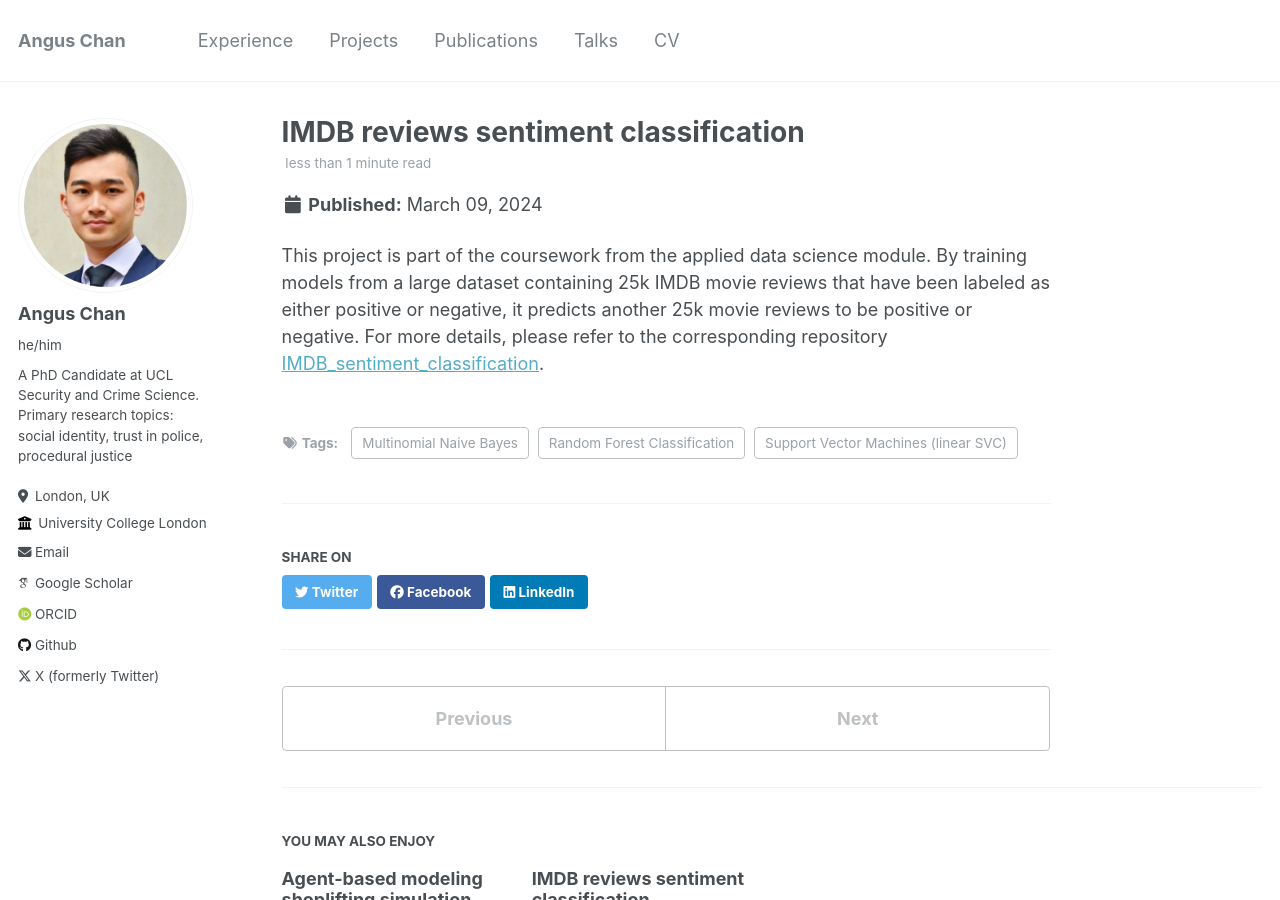
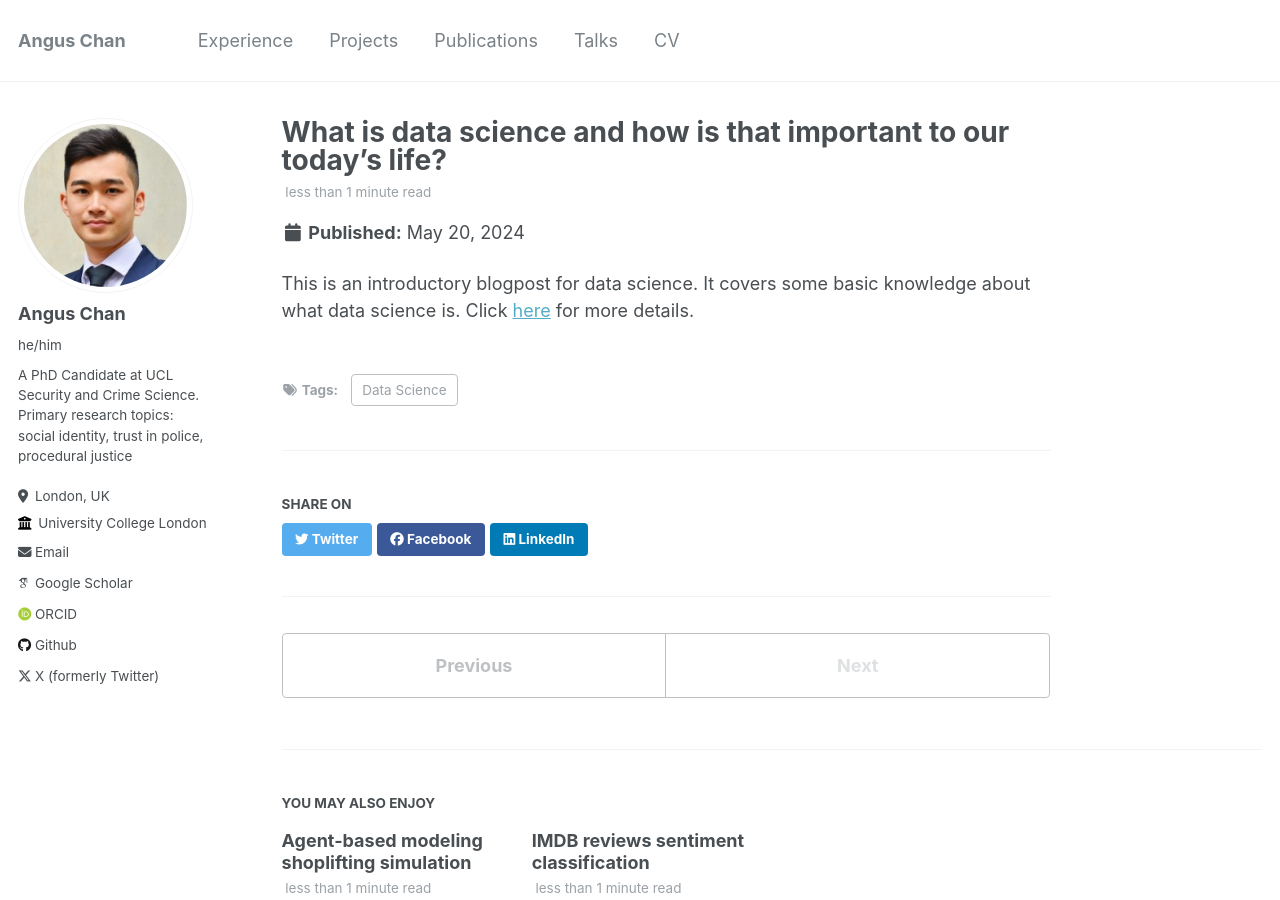
Before and after one commit to cyfangus/cyfangus.github.io, a Jekyll site: the page built from _posts/2024-05-20-blogpost1.md, in a window 1280 px wide and 900 px high. Built offline with Jekyll 4.4.1, drawn with Linux system fonts in a browser that asks for light colours; some web fonts are replaced.

Commit message:
Update 2024-05-20-blogpost1.md

```diff
--- a/_posts/2024-05-20-blogpost1.md
+++ b/_posts/2024-05-20-blogpost1.md
@@ -1,11 +1,9 @@
 ---
-title: 'IMDB reviews sentiment classification'
-date: 2024-03-09
-permalink: /posts/2024/03/IMDB-review/
+title: 'What is data science and how is that important to our today’s life?'
+date: 2024-05-20
+permalink: /posts/2024/05/blogpost1/
 tags:
-  - Multinomial Naive Bayes
-  - Support Vector Machines (linear SVC)
-  - Random Forest Classification
+  - Data Science
 ---
 
-This project is part of the coursework from the applied data science module. By training models from a large dataset containing 25k IMDB movie reviews that have been labeled as either positive or negative, it predicts another 25k movie reviews to be positive or negative. For more details, please refer to the corresponding repository [IMDB_sentiment_classification](https://github.com/cyfangus/IMDB_sentiment_classification).
+This is an introductory blogpost for data science. It covers some basic knowledge about what data science is. Click [here](https://medium.com/@nbtprxw/what-is-data-science-and-how-is-that-important-to-our-todays-life-a81d1641b8a0) for more details.
```
